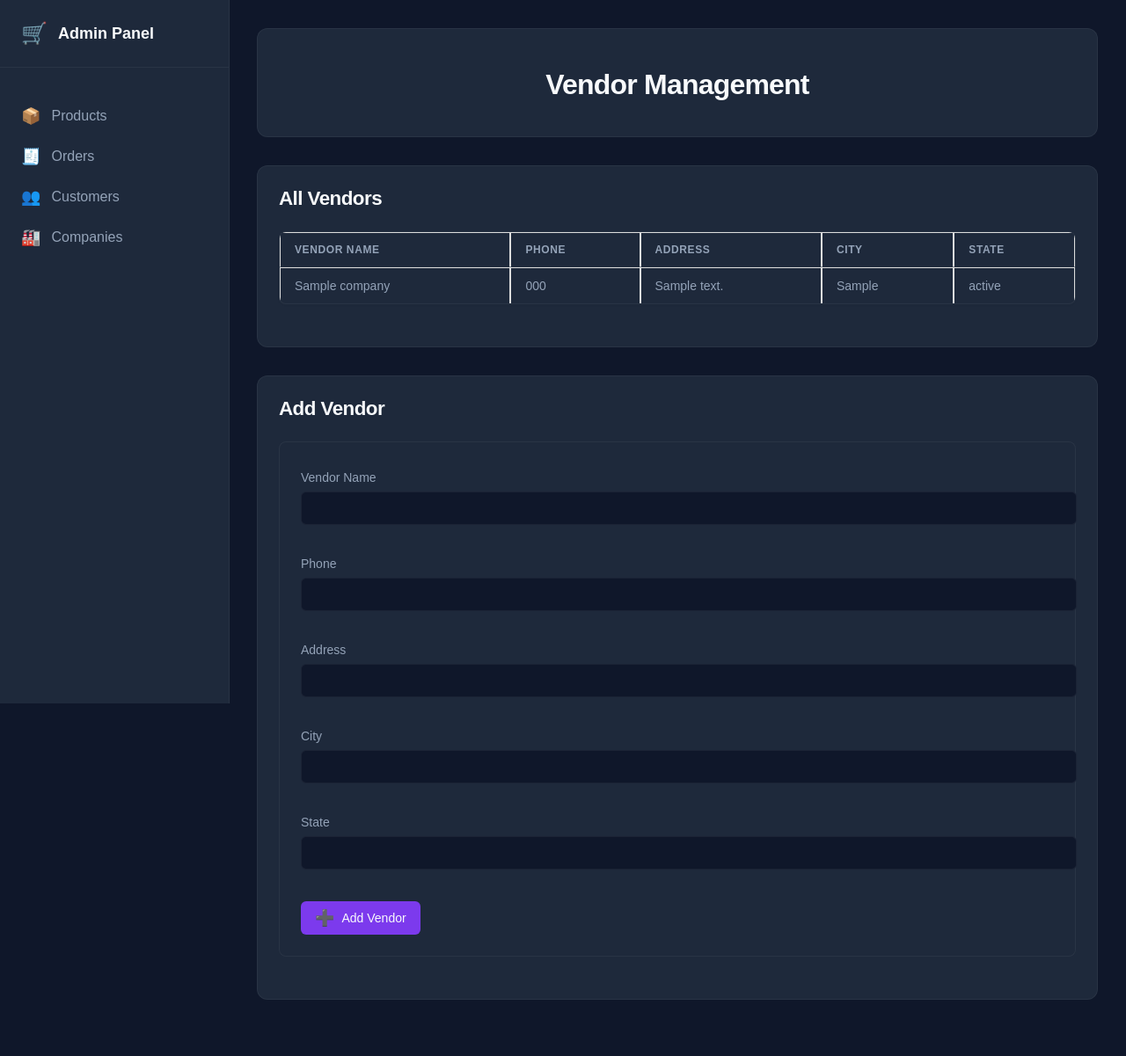
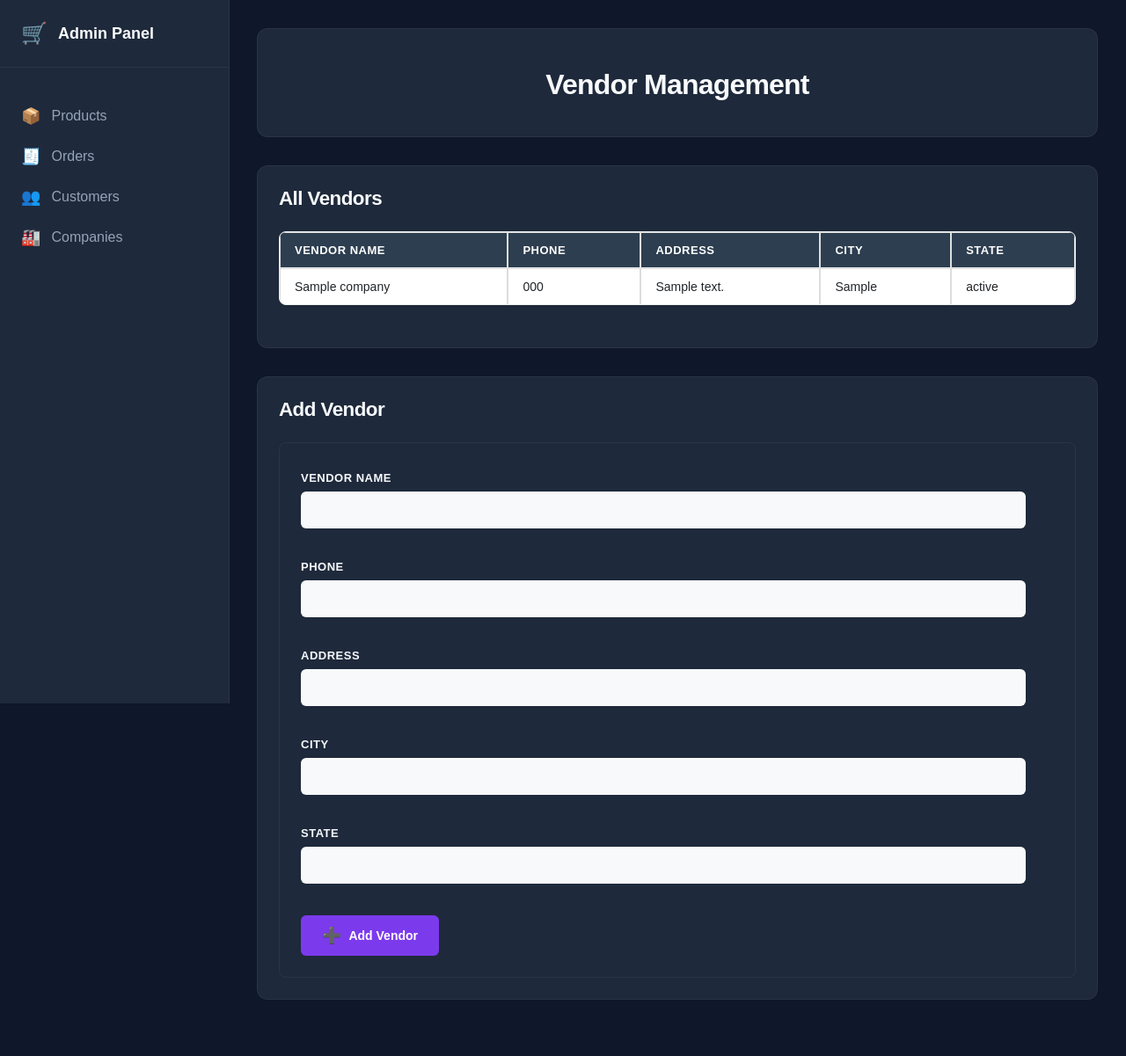
Before and after one commit to auraflaa/Inventory_Management_DB-Project, a Flask app: page /admin/vendors in a window 1280 px wide. Shown: the whole page at 88% size. Run offline with Flask 3, Linux system fonts and the light colour scheme; tables that the repository leaves empty hold one stand-in row (values such as "Sample post"); parts of the project's set-up code (start-up, migrations or seed data) failed here and were passed over; some libraries are stand-ins or nearby versions.

Commit message:
Checkpoint 5

```diff
--- a/backend/static/css/admin-styles.css
+++ b/backend/static/css/admin-styles.css
@@ -151,32 +151,32 @@
     opacity: 1;
 }
 
-.admin-table {
-    width: 100%;
+.admin-table {    width: 100%;
     border-collapse: separate;
     border-spacing: 0;
-    background: var(--admin-surface);
+    background: #FAFAF8;
     border-radius: 8px;
     overflow: hidden;
-    border: 1px solid var(--admin-border);
+    border: 1px solid #E8E6E1;
     margin-bottom: 24px;
+    box-shadow: 0px 2px 8px rgba(0,0,0,0.03);
 }
 
 .admin-table th {
-    background: rgba(255,255,255,0.02);
-    padding: 16px;
+    background: #F5F4F1;
+    padding: 12px 16px;
     text-align: left;
     font-weight: 600;
-    color: var(--admin-text-secondary);
-    border-bottom: 1px solid var(--admin-border);
+    color: #2D3E50;
+    border-bottom: 1px solid #E8E6E1;
     font-size: 14px;
 }
 
 .admin-table td {
-    padding: 16px;
-    border-bottom: 1px solid var(--admin-border);
-    color: var(--admin-text-primary);
-    transition: var(--admin-transition);
+    padding: 12px 16px;
+    border-bottom: 1px solid #E8E6E1;
+    color: #383735;
+    transition: background-color 0.2s;
 }
 
 .admin-table tr:last-child td {
@@ -184,7 +184,32 @@
 }
 
 .admin-table tr:hover td {
-    background: rgba(255,255,255,0.02);
+    background: #F8F9FA;
+}
+
+/* Right align numeric columns */
+.admin-table td.numeric,
+.admin-table th.numeric {
+    text-align: right;
+}
+
+/* Action column styling */
+.admin-table td.actions {
+    text-align: right;
+    white-space: nowrap;
+}
+
+.admin-table td.actions button {
+    background: none;
+    border: none;
+    color: #2D3E50;
+    cursor: pointer;
+    padding: 4px 8px;
+    transition: color 0.2s;
+}
+
+.admin-table td.actions button:hover {
+    color: #1a2530;
 }
 
 .admin-modal {
--- /dev/null
+++ b/backend/static/css/form-overrides.css
@@ -0,0 +1,85 @@
+/* Form input styling to match tables while keeping dark theme */
+.admin-form input,
+.admin-form select,
+.admin-form textarea {
+    width: calc(100% - 32px) !important; /* Subtract the total horizontal padding */
+    padding: 12px 16px !important;
+    background: #F8F9FA !important;
+    border: 1px solid rgba(255,255,255,0.1) !important;
+    border-radius: 6px !important;
+    color: #212529 !important;
+    font-size: 14px !important;
+    transition: all 0.2s !important;
+    box-sizing: border-box !important; /* Include padding and border in width calculation */
+}
+
+.admin-form input:focus,
+.admin-form select:focus,
+.admin-form textarea:focus {
+    background: #FFFFFF !important;
+    border-color: #7C3AED !important;
+    box-shadow: 0 0 0 2px rgba(124, 58, 237, 0.1) !important;
+    outline: none !important;
+}
+
+.admin-form label {
+    color: var(--admin-text-primary) !important;
+    font-size: 13px !important;
+    font-weight: 600 !important;
+    text-transform: uppercase !important;
+    letter-spacing: 0.5px !important;
+    margin-bottom: 8px !important;
+    display: block !important;
+}
+
+/* Form groups spacing */
+.admin-form-group {
+    margin-bottom: 20px !important;
+    box-sizing: border-box !important;
+    max-width: 100% !important;
+}
+
+/* Submit button styling - keeping the accent color */
+.admin-form button[type="submit"] {
+    background: var(--admin-accent) !important;
+    color: #FFFFFF !important;
+    border: none !important;
+    padding: 12px 24px !important;
+    border-radius: 6px !important;
+    font-weight: 600 !important;
+    cursor: pointer !important;
+    transition: background-color 0.2s !important;
+}
+
+.admin-form button[type="submit"]:hover {
+    opacity: 0.9 !important;
+}
+
+/* Placeholder text */
+.admin-form input::placeholder,
+.admin-form textarea::placeholder {
+    color: #6C757D !important;
+    opacity: 0.7 !important;
+}
+
+/* Form container and layout fixes */
+.admin-form {
+    position: relative !important;
+    max-width: 100% !important;
+    margin: 0 auto !important;
+    box-sizing: border-box !important;
+}
+
+/* Ensure all form elements use border-box */
+.admin-form *,
+.admin-form *::before,
+.admin-form *::after {
+    box-sizing: border-box !important;
+}
+
+/* Container fixes */
+.admin-section-card {
+    box-sizing: border-box !important;
+    max-width: 100% !important;
+    overflow: hidden !important;
+}
--- /dev/null
+++ b/backend/static/css/table-overrides.css
@@ -0,0 +1,77 @@
+/* Professional color overrides for admin tables */
+.admin-table {
+    background: #FFFFFF !important;
+    border: 1px solid #E9ECEF !important;
+    border-radius: 8px;
+    overflow: hidden;
+    box-shadow: 0 1px 3px rgba(0,0,0,0.05) !important;
+}
+
+.admin-table th {
+    background: #2D3E50 !important;
+    color: #FFFFFF !important;
+    border-bottom: 1px solid #E9ECEF !important;
+    padding: 12px 16px !important;
+    font-weight: 600 !important;
+    text-transform: uppercase;
+    font-size: 13px !important;
+    letter-spacing: 0.5px;
+}
+
+.admin-table td {
+    background: #FFFFFF !important;
+    border-bottom: 1px solid #E9ECEF !important;
+    color: #212529 !important;
+    padding: 12px 16px !important;
+}
+
+.admin-table tr:hover td {
+    background: #F8F9FA !important;
+}
+
+/* Numeric columns */
+.admin-table td.numeric,
+.admin-table th.numeric {
+    text-align: right !important;
+    color: #2D3E50 !important;
+    font-family: 'Inter', monospace !important;
+    font-weight: 500 !important;
+}
+
+/* Actions column */
+.admin-table td.actions {
+    text-align: right !important;
+    white-space: nowrap !important;
+}
+
+.admin-table td.actions button,
+.admin-table td.actions a {
+    color: #2D3E50 !important;
+    transition: color 0.2s !important;
+    background: none !important;
+    border: none !important;
+    padding: 4px 8px !important;
+    cursor: pointer !important;
+    font-size: 14px !important;
+}
+
+.admin-table td.actions button:hover,
+.admin-table td.actions a:hover {
+    color: #006D77 !important;
+}
+
+/* Status badges in tables */
+.admin-table .status-badge {
+    display: inline-block !important;
+    padding: 4px 8px !important;
+    border-radius: 4px !important;
+    font-size: 12px !important;
+    font-weight: 500 !important;
+    text-transform: uppercase !important;
+    letter-spacing: 0.5px !important;
+}
+
+/* Remove last row border */
+.admin-table tr:last-child td {
+    border-bottom: none !important;
+}
--- a/backend/templates/admin_base.html
+++ b/backend/templates/admin_base.html
@@ -3,9 +3,10 @@
 <head>
     <meta charset="UTF-8">
     <meta name="viewport" content="width=device-width, initial-scale=1.0">
-    <title>{% block title %}Admin Panel{% endblock %}</title>
-    <link rel="stylesheet" href="{{ url_for('static', filename='css/styles.css') }}">
+    <title>{% block title %}Admin Panel{% endblock %}</title>    <link rel="stylesheet" href="{{ url_for('static', filename='css/styles.css') }}">
     <link rel="stylesheet" href="{{ url_for('static', filename='css/admin-styles.css') }}">
+    <link rel="stylesheet" href="{{ url_for('static', filename='css/table-overrides.css') }}">
+    <link rel="stylesheet" href="{{ url_for('static', filename='css/form-overrides.css') }}">
     <link rel="preconnect" href="https://fonts.googleapis.com">
     <link rel="preconnect" href="https://fonts.gstatic.com" crossorigin>
     <link href="https://fonts.googleapis.com/css2?family=Inter:wght@400;500;600;700&display=swap" rel="stylesheet">
```
